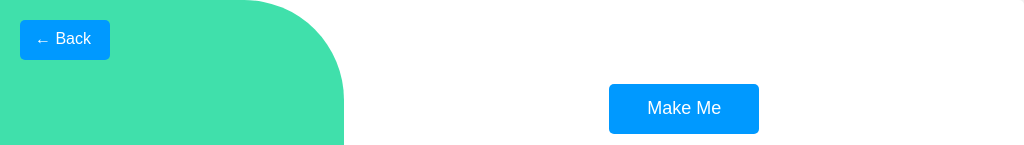
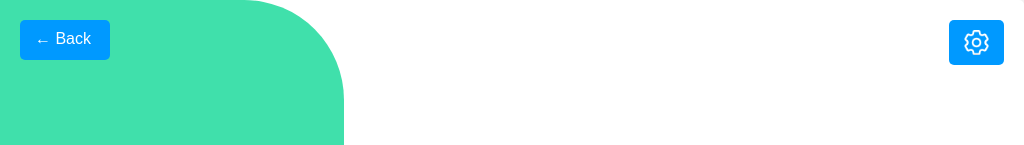
Before and after one commit to Neguete10/Cocktail-Machine, an Electron app: page html/drink.html in a window 1024 px wide. Shown: the top 145 px of the page. Drawn offline with Linux system fonts and the light colour scheme.

Commit message:
refactor: Add settings button to drink page
The code changes in `drink.html` add a settings button to the drink page. This button is displayed at the top-right corner of the page and allows users to access the settings page by clicking on it. The button is styled with a blue background color, white text, and rounded corners. It is positioned inline with the other elements on the page and has a width and height of 25 pixels.

Note: The commit message follows the conventional format of `<type>: <description>`.

```diff
--- a/css/margarita.css
+++ b/css/margarita.css
@@ -129,3 +129,15 @@
     font-size: large;
     margin-top: 5%;
   }
+  .settings-btn {
+    display: inline-block;
+    background-color: #0099ff;
+    color: #ffffff;
+    padding: 10px 15px;
+    border-radius: 5px;
+    text-decoration: none;
+    margin-bottom: 20px;
+    margin-left: 20px;
+    width: 25px;
+    height: 25px;
+}
--- a/html/drink.html
+++ b/html/drink.html
@@ -15,6 +15,11 @@
       </div>
     </div>
     <div class="right" style="width: 65%">
+      <div style="text-align: right;"> <!-- Ensure this div is at the top of the right div for top-right placement -->
+        <a href="settings.html">
+          <img src="../images/setting.webp" alt="Settings" class="settings-btn">
+        </a>
+      </div>
       <h1 id="drink-name"></h1>
       <p id="drink-description" style="text-align: justify; margin: 5%"></p>
       <ul id="ingredient-list"></ul>
```
